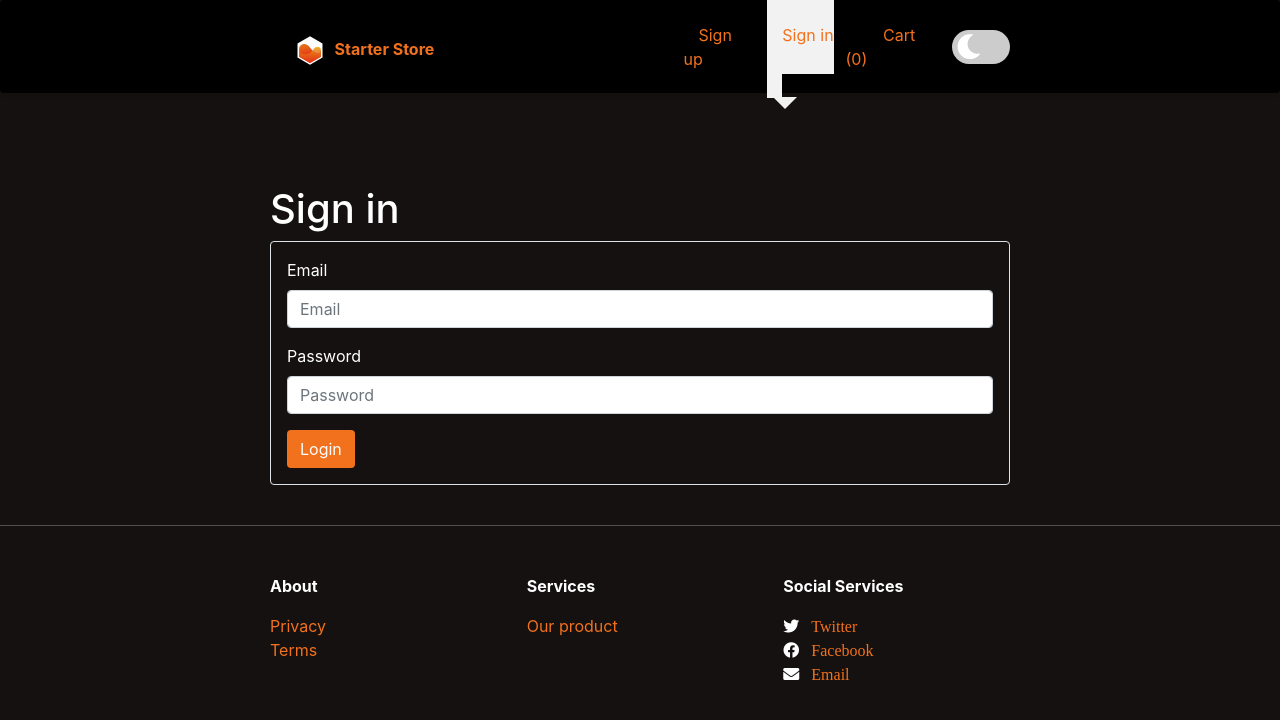
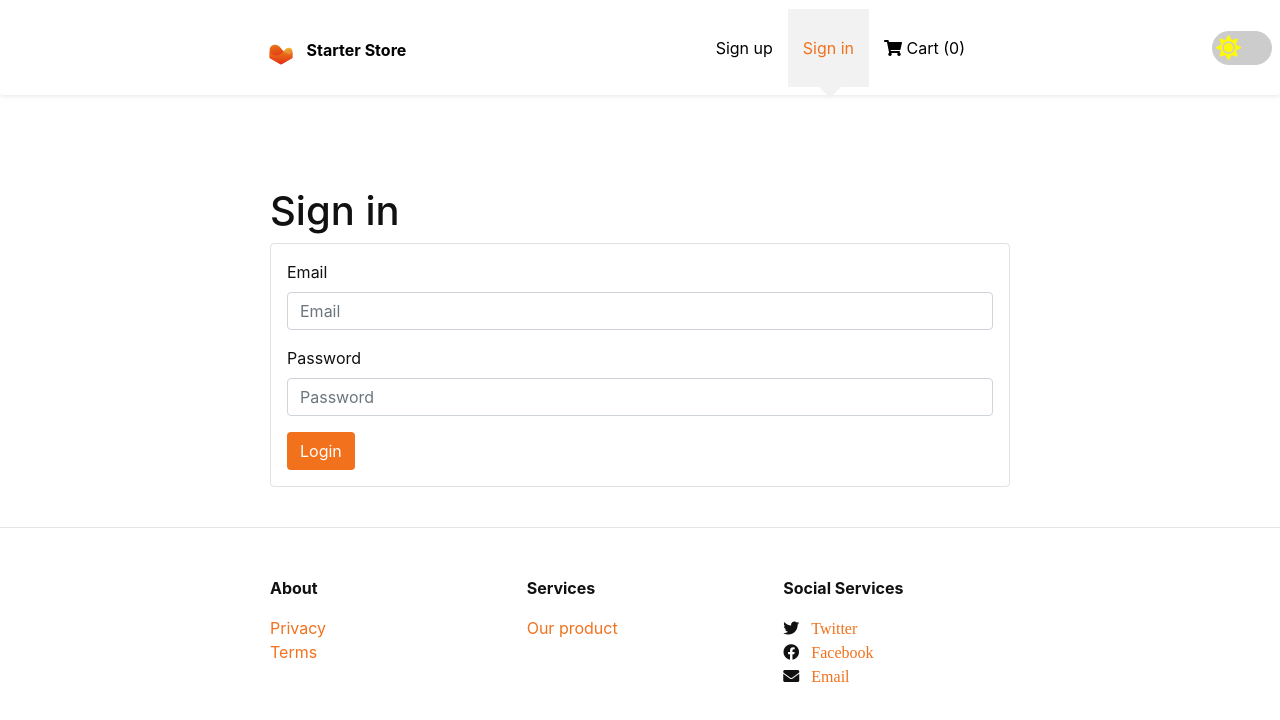
Before and after one commit to AaditiDhadwal/e-commerce-lamp, a React (Create React App) app: page / in a window 1280 px wide. Shown: the top 720 px of the page. Built offline with nearby package versions, Linux system fonts and the light colour scheme.

Commit message:
theme added in localstorage.

```diff
--- a/src/components/Header.js
+++ b/src/components/Header.js
@@ -1,6 +1,8 @@
+/* eslint-disable no-undef */
 import React, { useState } from 'react';
 import { NavLink } from 'react-router-dom';
 import { ThemeProvider, createGlobalStyle } from 'styled-components';
+import $ from 'jquery';
 
 import logo from '../assets/images/logo.svg';
 import {
@@ -33,7 +35,16 @@ hr {
 `;
 
 export default function Header() {
-  const [theme, setTheme] = useState({ mode: 'dark' });
+  localStorage.setItem('theme', localStorage.getItem('theme') || 'light');
+  const [theme, setTheme] = useState({
+    mode: localStorage.getItem('theme') || 'light'
+  });
+
+  function saveTheme() {
+    localStorage.setItem('theme', theme.mode === 'light' ? 'dark' : 'light');
+    console.log(localStorage.getItem('theme'));
+    setTheme(theme.mode === 'dark' ? { mode: 'light' } : { mode: 'dark' });
+  }
 
   return (
     <ThemeProvider theme={theme}>
@@ -95,22 +106,12 @@ export default function Header() {
                   </NavLink>
                 </li>
               </ul>
-              <label className="switch m-0" htmlFor="checkbox">
-                <input
-                  type="checkbox"
-                  id="checkbox"
-                  onClick={() =>
-                    setTheme(
-                      theme.mode === 'dark'
-                        ? { mode: 'light' }
-                        : { mode: 'dark' }
-                    )
-                  }
-                />
-                <span className="slider round" />
-              </label>
             </div>
           </div>
+          <label className="switch m-0" htmlFor="checkbox">
+            <input type="checkbox" id="checkbox" onClick={() => saveTheme()} />
+            <span className="slider round" />
+          </label>
         </nav>
       </>
     </ThemeProvider>
--- a/src/css/style.css
+++ b/src/css/style.css
@@ -12,6 +12,10 @@
 
 #main-nav img {
   width: 12% !important;
+}
+
+#main-nav label {
+  left: 8px;
 }
 
 #navbarCollapse a,
@@ -110,28 +114,28 @@
   width: 26px;
   left: 4px;
   bottom: 4px;
-  /* background-color: white; */
   -webkit-transition: 0.4s;
   transition: 0.4s;
 }
 
 input:checked + .slider {
-  background-color: #f1f1f1;
+  background-color: #ccc;
 }
 
 input:checked + .slider:before {
+  content: '\f186';
+  font-family: 'Font Awesome 5 Free';
+  font-weight: 900;
+  font-size: 25px;
+  color: #fff;
+  margin-bottom: 6px;
+}
+
+input + .slider:before {
   content: '\f185';
   font-family: 'Font Awesome 5 Free';
   font-weight: 900;
   color: #fff908;
-  font-size: 25px;
-  margin-bottom: 6px;
-}
-
-input + .slider:before {
-  content: '\f186';
-  font-family: 'Font Awesome 5 Free';
-  font-weight: 900;
   font-size: 25px;
   margin-bottom: 6px;
 }
```
